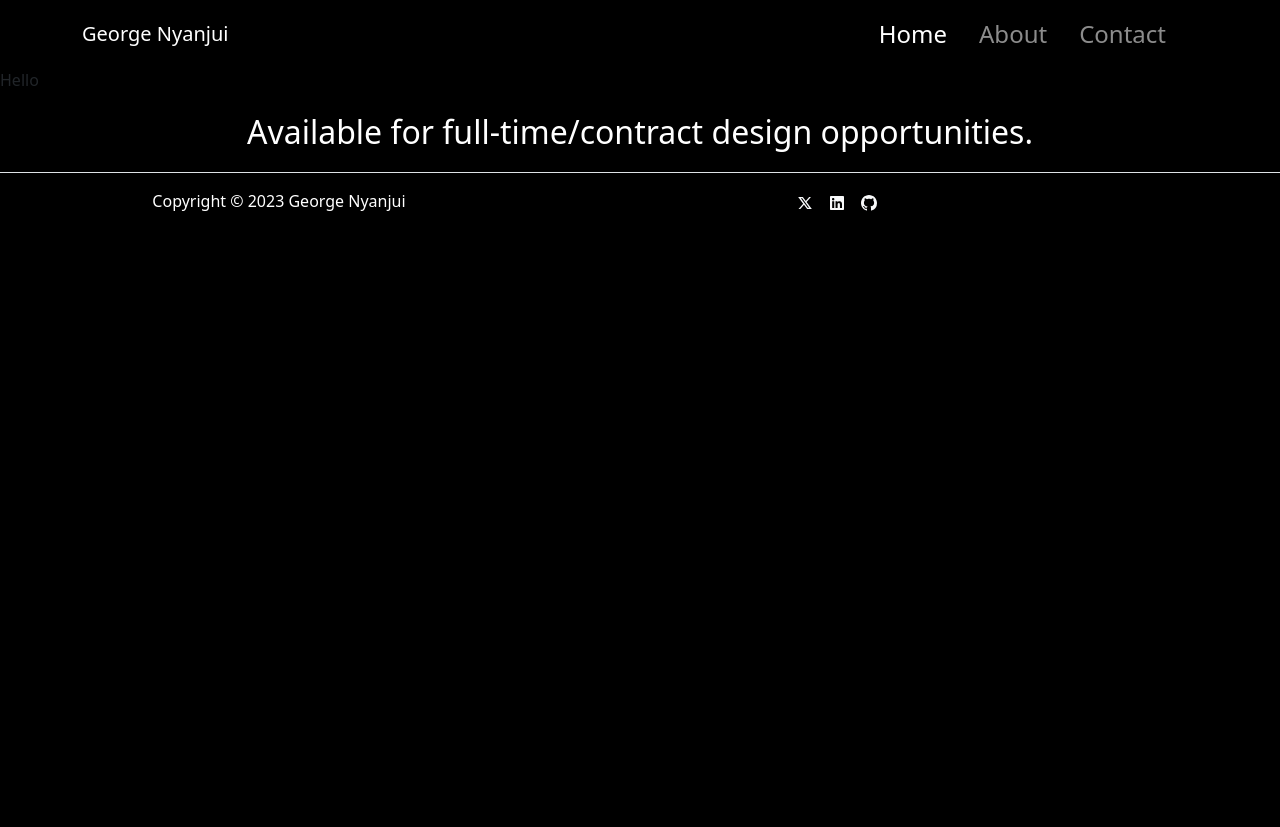
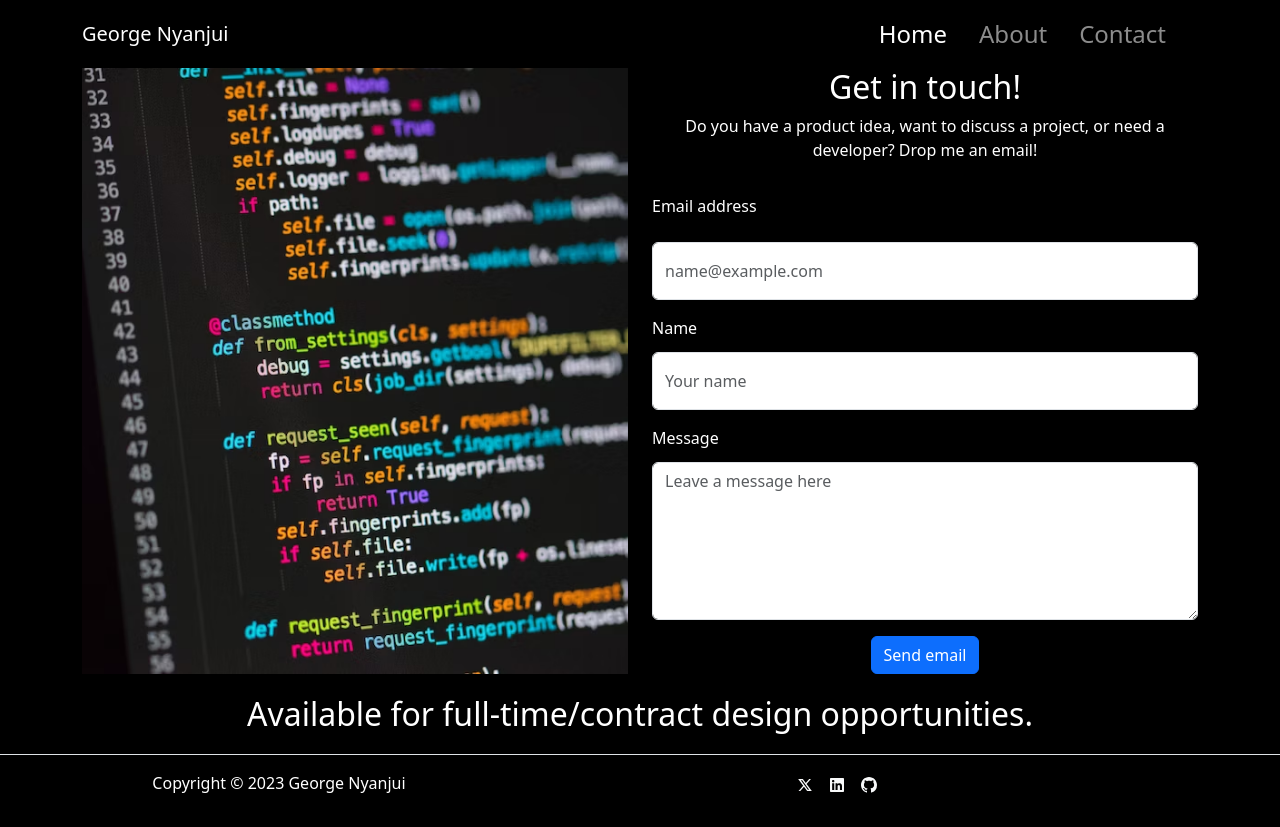
Before and after one commit to ohthebrave/portfolio, a React (Vite) app: page /contact in a window 1280 px wide. Before the commit the page ends 800 px from the top, so only its background shows below. Built offline with nearby package versions, Linux system fonts and the light colour scheme.

Commit message:
add contact form

```diff
--- a/src/components/Contact.jsx
+++ b/src/components/Contact.jsx
@@ -1,14 +1,59 @@
+import { useState } from "react";
 import Footer from "./Footer";
 import NavBar from "./NavBar";
+import code from "../assets/code.avif";
 
 const Contact = () => {
+  const formDetails = {
+    name: "",
+    email: "",
+    message: "",
+  };
+
+  const [details, setDetails] = useState(formDetails);
+  const [buttonText, setButtonText] = useState("Send");
+  const [status, setStatus] = useState({});
+
+  const onFormUpdate = () => {
+    console.log('Hey')
+  }
+
+  const handleSubmit = () => {
+
+  }
+
   return (
     <div>
-      <NavBar/>
-      <div>Hello</div>
-      <Footer/>
+      <NavBar />
+      <div className="container text-center">
+        <div className="row">
+          <div className="col-md-6">
+            <img src={code} alt="myself" />
+          </div>
+          <div className="col-md-6 text-white">
+            <h2 className="">Get in touch!</h2>
+            <p className="fw-lighter">Do you have a product idea, want to discuss a project, or need a developer? Drop me an email!</p>
+            <form onSubmit={handleSubmit}>
+              <div className="mb-3 ">
+                <label htmlFor="formGroupExampleInput" className="form-label d-flex align-items-cente fw-lighter py-3">Email address</label>
+                <input type="email" className="form-control py-3" id="formGroupExampleInput" placeholder="name@example.com"/>
+              </div>
+              <div className="mb-3">
+                <label htmlFor="exampleInputName" className="form-label d-flex align-items-cente fw-lighter pb-1">Name</label>
+                <input type="text" className="form-control py-3" id="exampleInputName" placeholder="Your name"/>
+              </div>
+              <div className="mb-3">
+                <label htmlFor="floatingTextarea" className="form-label d-flex align-items-cente fw-lighter pb-1">Message</label>
+                <textarea className="form-control" placeholder="Leave a message here" id="floatingTextarea" rows='6'></textarea>
+              </div>
+              <button type="submit" className="btn btn-primary">Send email</button>
+            </form>
+          </div>
+        </div>
+      </div>
+      <Footer />
     </div>
-   );
-}
+  );
+};
 
 export default Contact;
--- a/src/index.css
+++ b/src/index.css
@@ -1,5 +1,9 @@
 body {
     background:black;
+}
+
+html {
+    scroll-behavior: smooth;
 }
 
 .intro{
```
